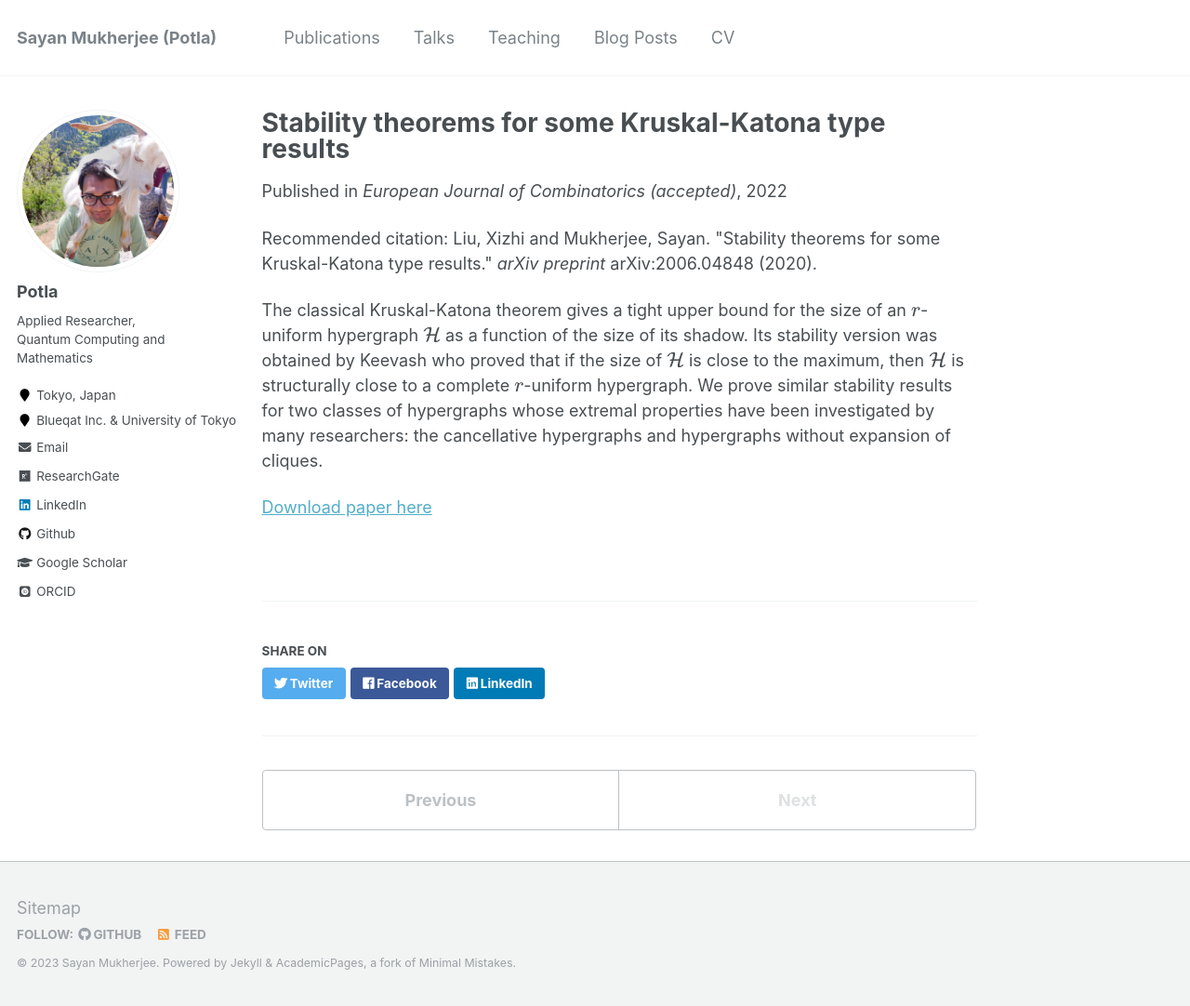
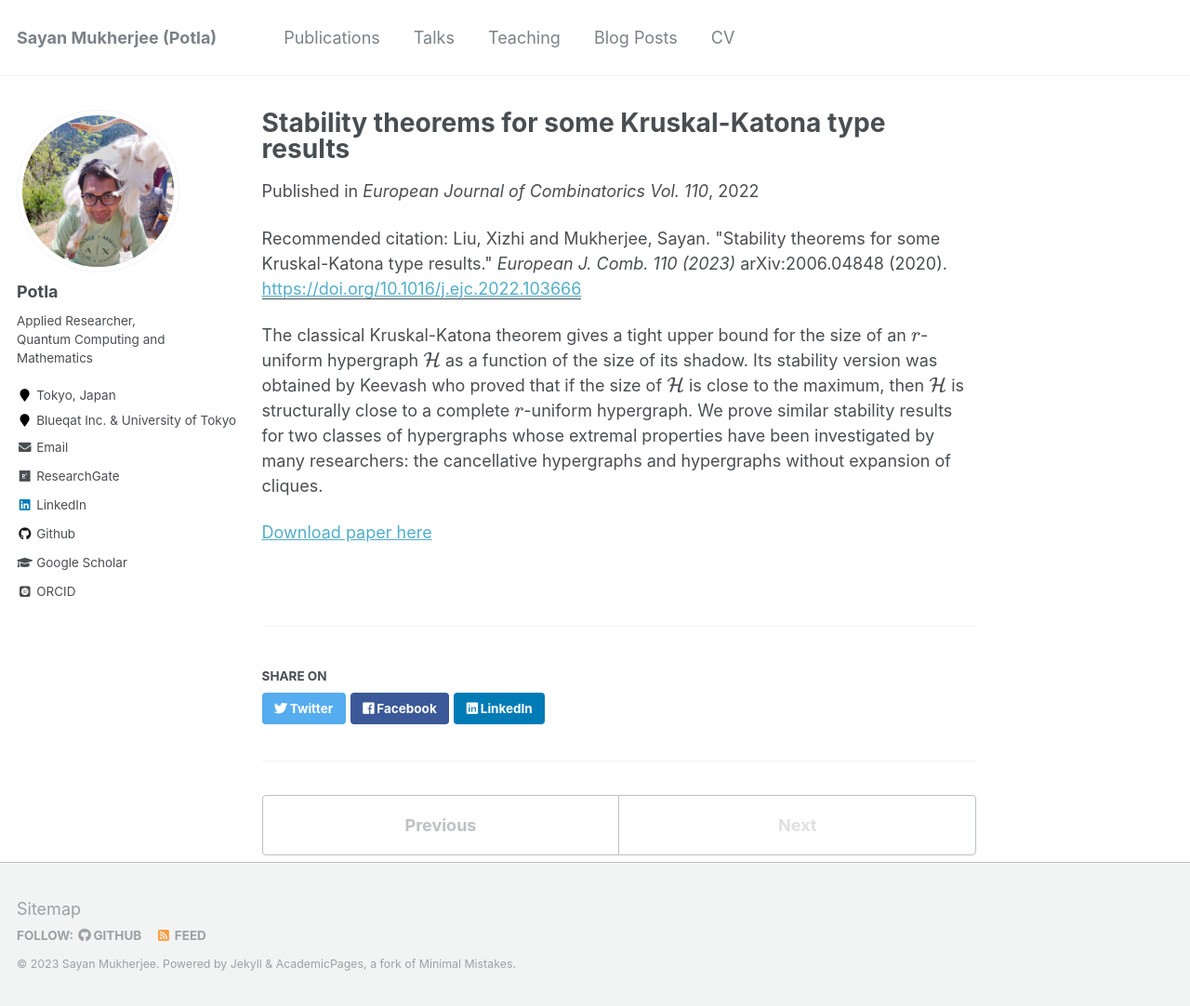
Before and after one commit to Potla1995/potla1995.github.io, a Jekyll site: the page built from _publications/2022-12-06-stabilityExpansion.md, in a window 1280 px wide and 1082 px high. Shown: the whole window at 93% size. Built offline with Jekyll 4.4.1, drawn with Linux system fonts in a browser that asks for light colours; some web fonts are replaced; formulas are drawn with MathJax 3.

Commit message:
Update 2023 published papers

```diff
--- a/_publications/2022-12-06-stabilityExpansion.md
+++ b/_publications/2022-12-06-stabilityExpansion.md
@@ -4,9 +4,9 @@ collection: publications
 permalink: /publication/stabilityExpansion
 excerpt: 'Stability theorems for some Kruskal-Katona type results.'
 date: 2022-12-06
-venue: 'European Journal of Combinatorics (accepted)'
-paperurl:
-citation: 'Liu, Xizhi and Mukherjee, Sayan. "Stability theorems for some Kruskal-Katona type results." <i>arXiv preprint</i> arXiv:2006.04848 (2020).'
+venue: 'European Journal of Combinatorics Vol. 110'
+paperurl: 'https://doi.org/10.1016/j.ejc.2022.103666'
+citation: 'Liu, Xizhi and Mukherjee, Sayan. "Stability theorems for some Kruskal-Katona type results." <i>European J. Comb. 110 (2023)</i> arXiv:2006.04848 (2020).'
 ---
 The classical Kruskal-Katona theorem gives a tight upper bound for the size of
 an $r$-uniform hypergraph $\mathcal{H}$ as a function of the size of its shadow.
```
Also changed, not shown: _publications/2020-04-24-suspensionFree.md (deleted, +0 -13 lines).
